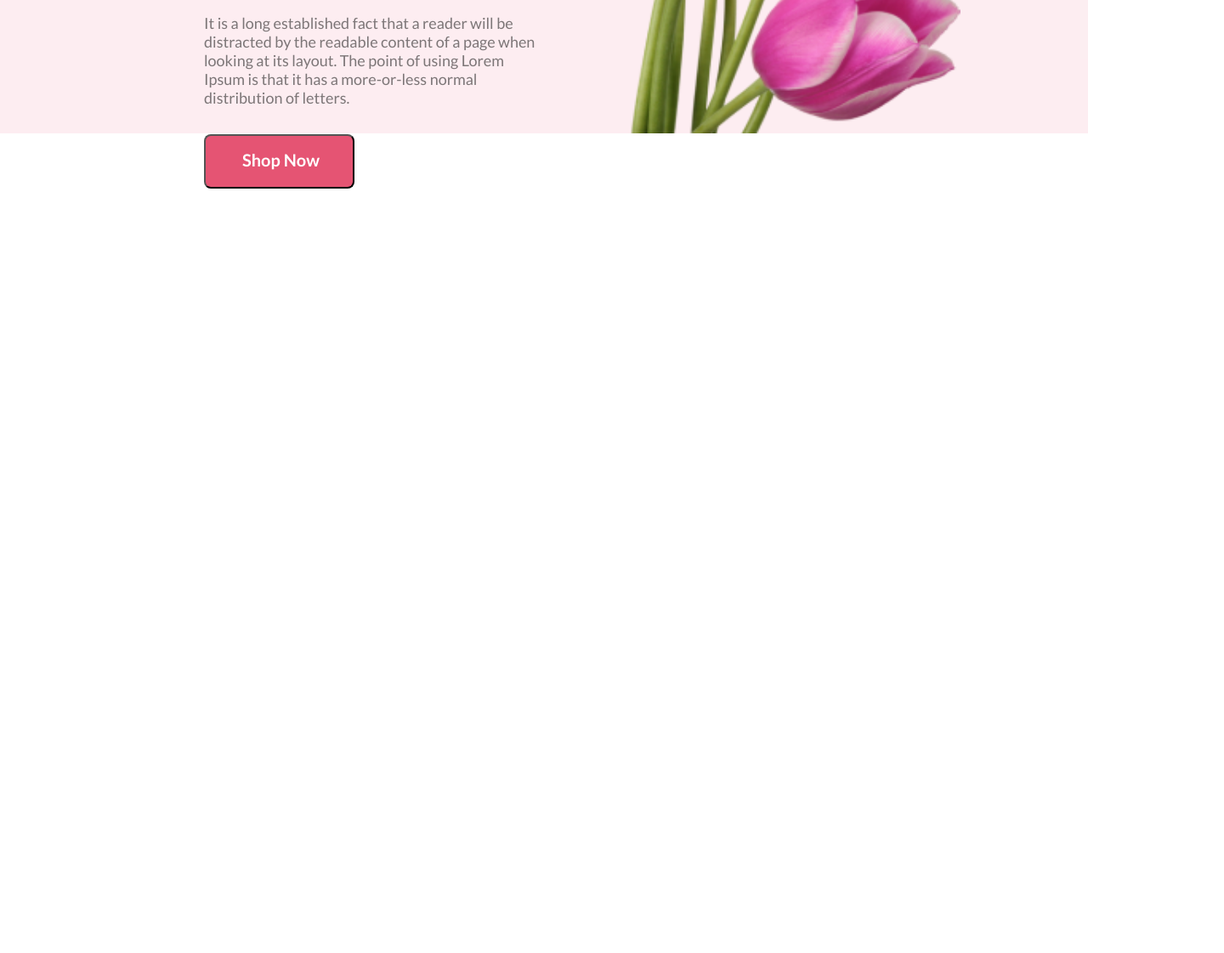
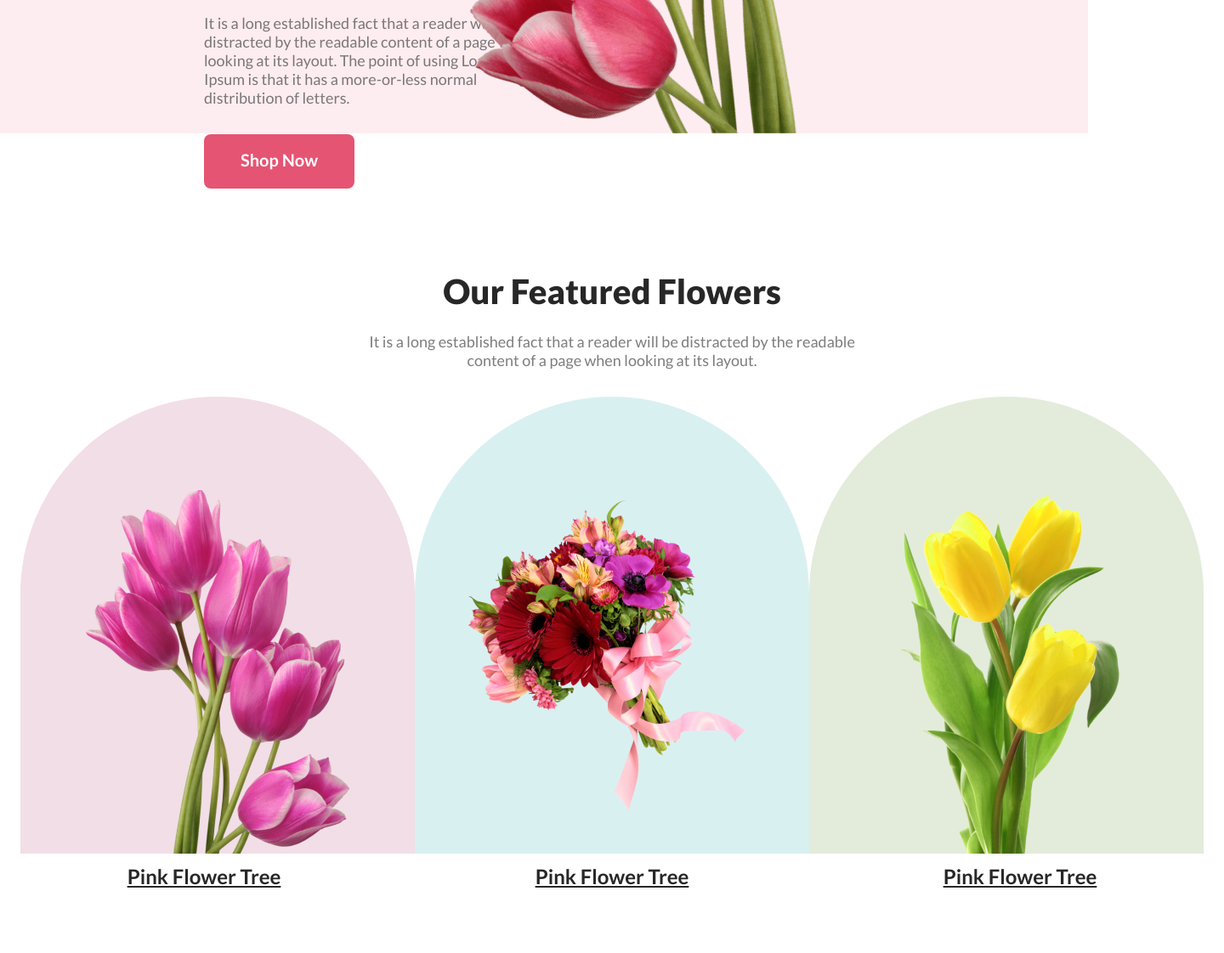
Before and after one commit to ayanmiraz16/online-flower-shop, a plain HTML site: page index.html in a window 1280 px wide. Shown: the part 693-1815 px from the top of the page at 85% size, 1440 px wide, since content can reach past the window. Before the commit the page ends 915 px from the top, so only its background shows below. Drawn offline with Linux system fonts and the light colour scheme.

Commit message:
featured section complete

```diff
--- a/index.html
+++ b/index.html
@@ -16,10 +16,40 @@
                     <input type="button" value="Shop Now">
                 </div>
                 <div class="banner-image-container">
-                    <img src="./flower-shop-assignment/Flower Asset/pngwing 6.png" alt="">
+                    <img src="./flower-shop-assignment/Flower Asset/pngwing 10.png" alt="">
                 </div>
             </div>
         </div>
     </header>
+    <main>
+        <section class="featured-image-container">
+            <div class="featured-title-container">
+                <h1>Our Featured Flowers</h1>
+                <p>It is a long established fact that a reader will be distracted by the readable <br> content of a page when looking at its layout.</p>
+            </div>
+            <div class="featured-images-container">
+                <div class="featured-image-1">
+                    <img src="flower-shop-assignment/Flower Asset/pngwing 6.png" alt="">
+                </div>
+                <div class="featured-image-2">
+                    <img src="flower-shop-assignment/Flower Asset/pngwing 5.png" alt="">
+                </div>
+                <div class="featured-image-3">
+                    <img src="flower-shop-assignment/Flower Asset/pngwing 7.png" alt="">
+                </div>
+            </div>
+            <div class="featured-image-text-container">
+                <div>
+                    <p>Pink Flower Tree</p>
+                </div>
+                <div>
+                    <p>Pink Flower Tree</p>
+                </div>
+                <div>
+                    <p>Pink Flower Tree</p>
+                </div>
+            </div>
+        </section>
+    </main>
 </body>
 </html>
--- a/styles/style.css
+++ b/styles/style.css
@@ -68,11 +68,102 @@ body{
     font-size: 20px;
     font-weight: 700;
     cursor: pointer;
+    border: none;
 }
 
 
 .banner-image-container img{
-    width: 635px;
+    width: 90%px;
     height: 800px;
     margin-top: 50px;
 }
+
+
+.featured-image-container{
+    width: 1440px;
+    height: 740px;
+    margin: 0 auto;
+    margin-top: 178px;
+}
+
+.featured-title-container{
+    width: 50%;
+    height: 132px;
+    margin: 0 auto;
+    display: flex;
+    flex-direction: column;
+    justify-content: center;
+    align-items: center;
+    text-align: center;
+}
+
+.featured-title-container h1{
+    color: rgb(39, 39, 39);
+    font-family: Lato;
+    font-size: 40px;
+    font-weight: 800;
+    margin-bottom: 24px;
+}
+
+.featured-title-container p{
+    color: rgba(39, 39, 39, 0.6);
+    font-family: Lato;
+    font-size: 18px;
+    font-weight: 400;
+    margin-bottom: 48px;
+}
+
+.featured-images-container{
+    width: 1440px;
+    height: 550px;
+    display: flex;
+    justify-content: center;
+}
+
+.featured-image-1{
+    width: 464px;
+    height: 538px;
+    border-radius: 300px 300px 0px 0px;
+    background: rgba(167, 33, 98, 0.15);
+    text-align: center;
+}
+
+.featured-image-2{
+    width: 464px;
+    height: 538px;
+    border-radius: 300px 300px 0px 0px;
+    background: rgba(5, 151, 160, 0.15);
+    text-align: center;
+}
+
+.featured-image-3{
+    width: 464px;
+    height: 538px;
+    border-radius: 300px 300px 0px 0px;
+    background: rgba(71, 125, 17, 0.15);
+    text-align: center;
+}
+
+.featured-image-1 img{
+    margin: 110px auto;
+}
+
+.featured-image-2 img{
+    margin: 117px auto;
+}
+
+.featured-image-3 img{
+    margin: 67px auto;
+}
+
+
+.featured-image-text-container{
+    color: rgb(39, 39, 39);
+    font-family: Lato;
+    font-size: 24px;
+    font-weight: 700;
+    text-decoration: underline;
+    display: flex;
+    flex-direction: row;
+    justify-content: space-around;
+}
```
